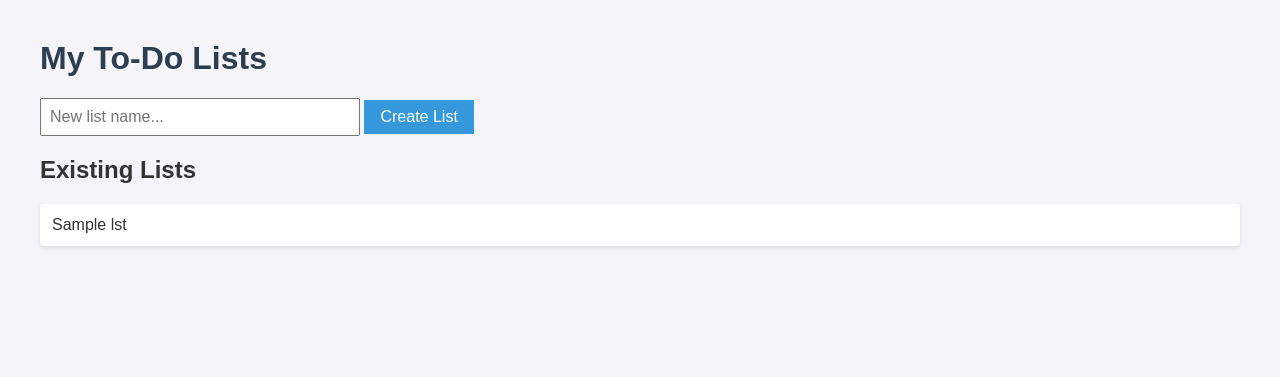
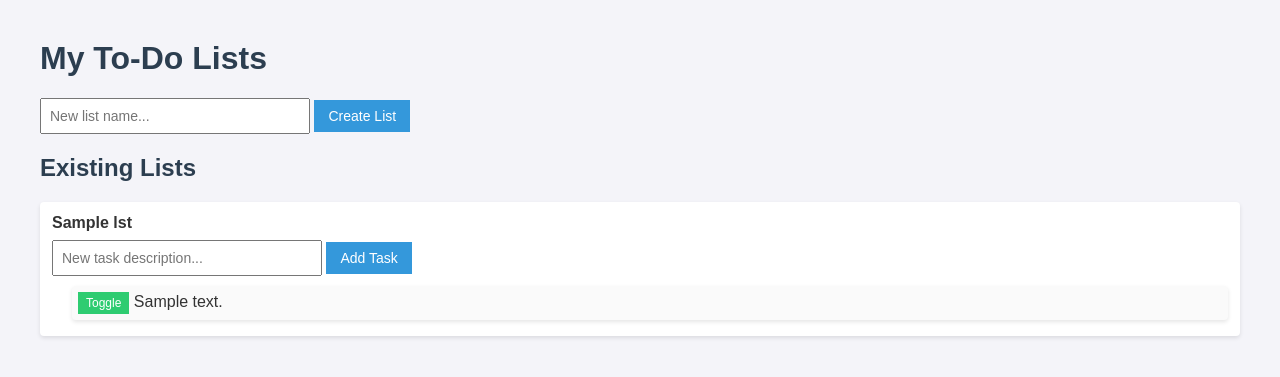
Before and after one commit to CI-Till-Krempel/horseless-carriage-eval-todo-app, a Flask app: template templates/index.html in a window 1280 px wide. Shown: the top 377 px of the page. Run offline with Flask 3, Linux system fonts and the light colour scheme; the template is opened without the code that fills it: most values are stand-ins (such as "Sample title", 1, 10 or a date in 2020).

Commit message:
feat: implement task addition and completion toggle for US-0003 and US-0004

```diff
--- a/app.py
+++ b/app.py
@@ -2,7 +2,7 @@ from flask import Flask, render_template, request, redirect, url_for
 
 app = Flask(__name__)
 
-# In-memory data store for lists
+# In-memory data store for lists and tasks
 todo_lists = []
 
 @app.route('/')
@@ -13,7 +13,32 @@ def index():
 def create_list():
     name = request.form.get('name')
     if name and name.strip():
-        todo_lists.append({'id': len(todo_lists) + 1, 'name': name.strip()})
+        todo_lists.append({'id': len(todo_lists) + 1, 'name': name.strip(), 'tasks': []})
+    return redirect(url_for('index'))
+
+@app.route('/lists/<int:list_id>/tasks', methods=['POST'])
+def add_task(list_id):
+    content = request.form.get('content')
+    if content and content.strip():
+        for lst in todo_lists:
+            if lst['id'] == list_id:
+                lst['tasks'].append({
+                    'id': len(lst['tasks']) + 1,
+                    'content': content.strip(),
+                    'completed': False
+                })
+                break
+    return redirect(url_for('index'))
+
+@app.route('/lists/<int:list_id>/tasks/<int:task_id>/toggle', methods=['POST'])
+def toggle_task(list_id, task_id):
+    for lst in todo_lists:
+        if lst['id'] == list_id:
+            for task in lst['tasks']:
+                if task['id'] == task_id:
+                    task['completed'] = not task['completed']
+                    break
+            break
     return redirect(url_for('index'))
 
 if __name__ == '__main__':
--- a/templates/index.html
+++ b/templates/index.html
@@ -2,16 +2,18 @@
 <html lang="en">
 <head>
     <meta charset="UTF-8">
-    <title>To-Do Lists</title>
+    <title>To-Do Lists & Tasks</title>
     <style>
         body { font-family: Arial, sans-serif; margin: 40px; background: #f4f4f9; color: #333; }
-        h1 { color: #2c3e50; }
-        form { margin-bottom: 20px; }
-        input[type="text"] { padding: 8px; width: 300px; font-size: 16px; }
-        button { padding: 8px 16px; font-size: 16px; background: #3498db; color: white; border: none; cursor: pointer; }
+        h1, h2 { color: #2c3e50; }
+        form { margin-bottom: 10px; }
+        input[type="text"] { padding: 8px; width: 250px; font-size: 14px; }
+        button { padding: 8px 14px; font-size: 14px; background: #3498db; color: white; border: none; cursor: pointer; }
         button:hover { background: #2980b9; }
         ul { list-style-type: none; padding: 0; }
-        li { background: white; margin-bottom: 8px; padding: 12px; border-radius: 4px; box-shadow: 0 2px 4px rgba(0,0,0,0.1); }
+        li { background: white; margin-bottom: 10px; padding: 12px; border-radius: 4px; box-shadow: 0 2px 4px rgba(0,0,0,0.1); }
+        .completed { text-decoration: line-through; color: #888; }
+        .task-list { margin-top: 10px; padding-left: 20px; }
     </style>
 </head>
 <body>
@@ -26,7 +28,31 @@
     <ul>
         {% if lists %}
             {% for lst in lists %}
-                <li>{{ lst.name }}</li>
+                <li>
+                    <strong>{{ lst.name }}</strong>
+
+                    <!-- Task creation form -->
+                    <form action="/lists/{{ lst.id }}/tasks" method="POST" style="margin-top: 8px;">
+                        <input type="text" name="content" placeholder="New task description..." required>
+                        <button type="submit">Add Task</button>
+                    </form>
+
+                    <!-- Task list -->
+                    <ul class="task-list">
+                        {% if lst.tasks %}
+                            {% for task in lst.tasks %}
+                                <li style="padding: 6px; margin-bottom: 4px; background: #fafafa;">
+                                    <form action="/lists/{{ lst.id }}/tasks/{{ task.id }}/toggle" method="POST" style="display:inline;">
+                                        <button type="submit" style="background: #2ecc71; padding: 4px 8px; font-size: 12px;">Toggle</button>
+                                    </form>
+                                    <span class="{% if task.completed %}completed{% endif %}">{{ task.content }}</span>
+                                </li>
+                            {% endfor %}
+                        {% else %}
+                            <li>No tasks in this list yet.</li>
+                        {% endif %}
+                    </ul>
+                </li>
             {% endfor %}
         {% else %}
             <li>No lists yet. Create one above!</li>
```
Also changed, not shown: test_app.py (+23 -0 lines).
